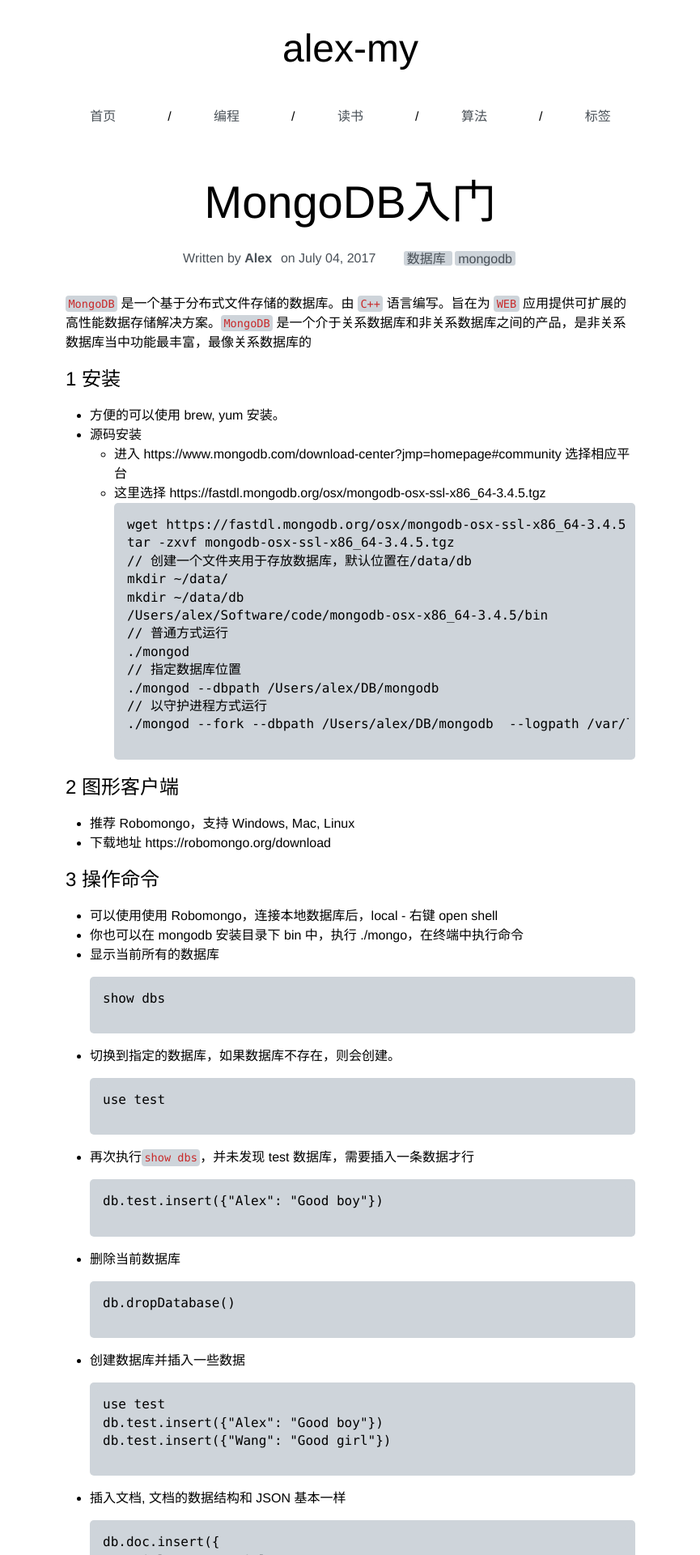
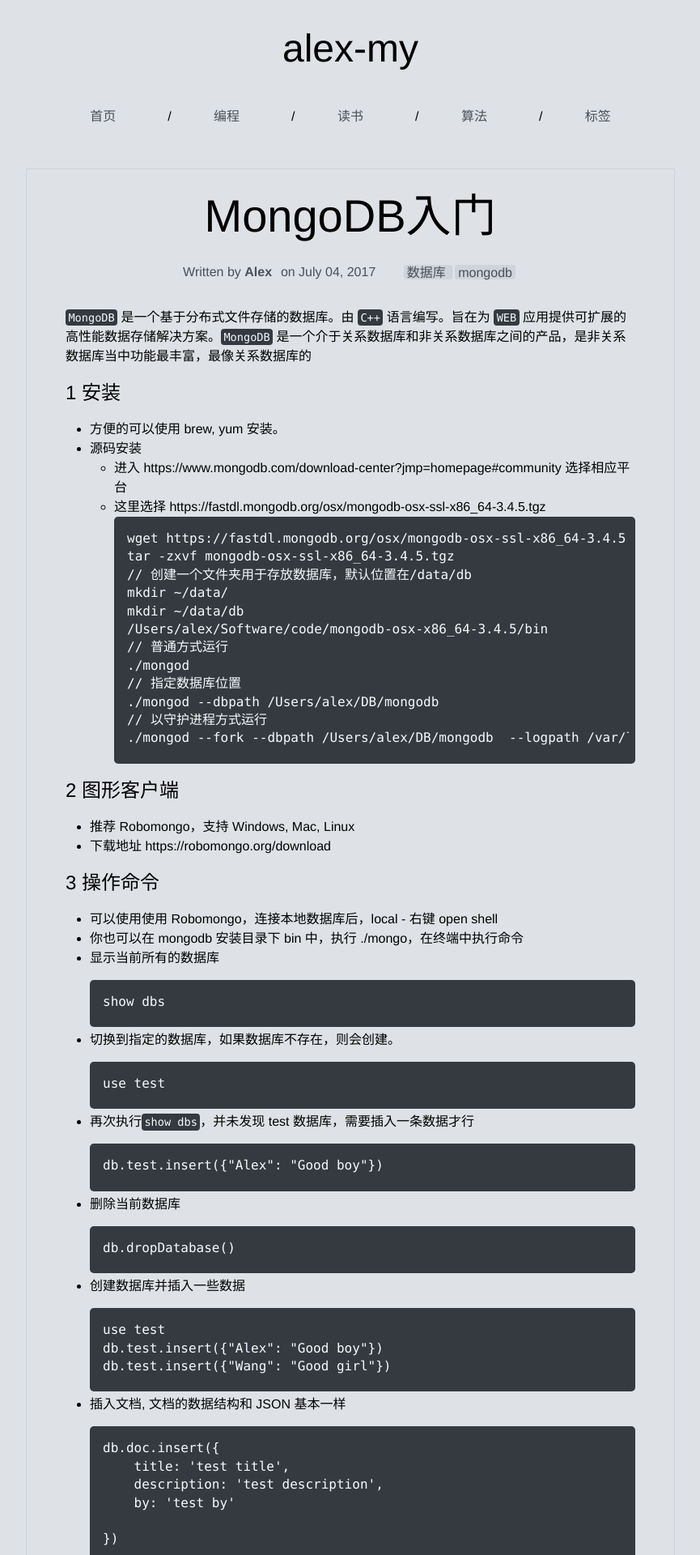
Before and after one commit to alex-my/alex-my.github.io, a Jekyll site: the page built from _posts/2017-07-04-mongodb入门.md, in a window 1280 px wide. Shown: the top 1920 px of the page at 81% size, without its empty margins (207-1072 px from the left). Built offline with Jekyll 4.4.1, drawn with Linux system fonts in a browser that asks for light colours; comment, search, counter and statistics services are not loaded.

Commit message:
优化界面表现

```diff
--- a/_sass/_base.scss
+++ b/_sass/_base.scss
@@ -28,6 +28,7 @@
     -o-font-feature-settings: "kern"1;
     font-feature-settings: "kern"1;
     font-kerning: normal;
+    background-color: $oc-gray-3;
 }
 
 h1,
--- a/_sass/_code.scss
+++ b/_sass/_code.scss
@@ -6,9 +6,9 @@
 }
 
 code {
-    background-color: $oc-gray-4;
+    background-color: $oc-gray-8;
     border-radius: .25rem;
-    color: $oc-red-9;
+    color: $oc-gray-0;
     font-size: 85%;
     padding: .15em .25em;
 }
@@ -19,17 +19,18 @@
 
 pre code {
     background-color: transparent;
-    color: inherit;
+    // color: inherit;
+    color: $oc-gray-0;
     font-size: 100%;
     padding: 0;
 }
 
 .highlight {
-    background-color: $oc-gray-4;
+    background-color: $oc-gray-8;
     border-radius: .3125rem;
     line-height: 1.4;
     font-weight: 300;
-    margin: 0 0 1rem;
+    margin: 0 0 0.25rem;
     padding: 0.5rem;
 
     pre {
@@ -66,8 +67,6 @@
                 padding: 12px;
                 line-height: 1.2;
                 vertical-align: top;
-                border-top: 1px solid $oc-gray-8;
-                border-right: 1px solid $oc-gray-8;
             }
         }
     }
--- a/_sass/_post.scss
+++ b/_sass/_post.scss
@@ -1,6 +1,9 @@
 .post {
     width: 55%;
     margin: 3rem auto 1rem auto;
+    padding: 1rem 3rem 3rem 3rem;
+
+    border: .0625rem solid $oc-gray-4;
 
     .post-header {
         .post-title {
@@ -54,6 +57,8 @@
 @include media-query($lg) {
     .post {
         width: 90%;
+        padding: auto;
+        border: none;
     }
 }
 
```
